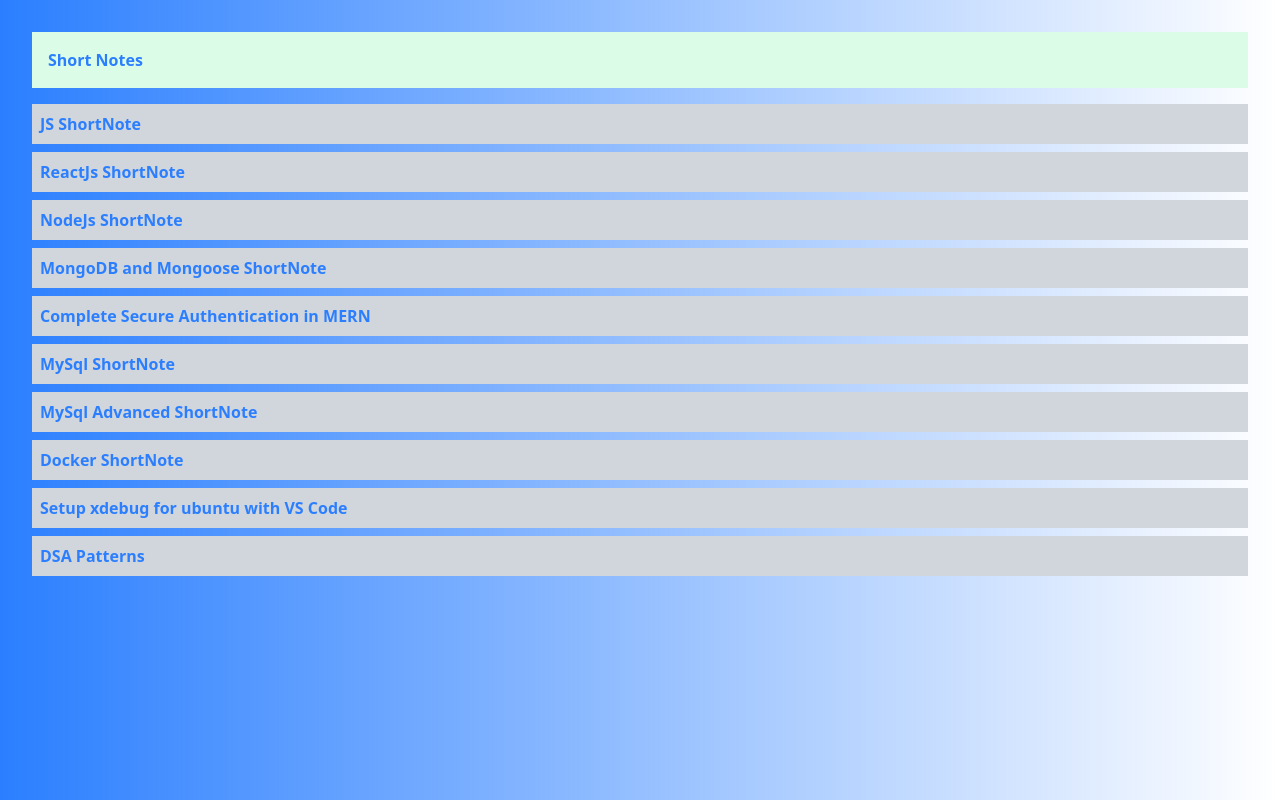
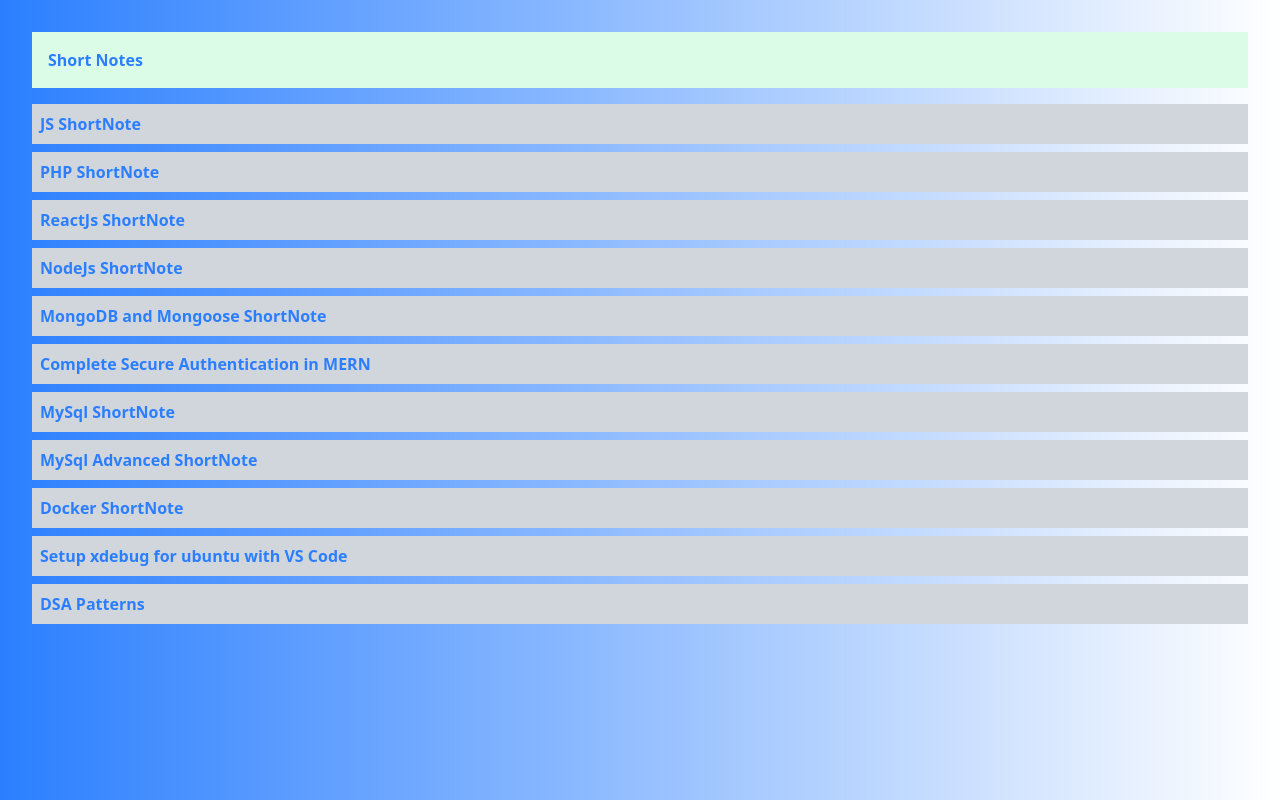
Before and after one commit to dissanayakeG/dissanayakeG.github.io, a plain HTML site: page index.html in a window 1280 px wide. Drawn offline with nearby package versions, Linux system fonts and the light colour scheme.

Commit message:
docs: add php link

```diff
--- a/index.html
+++ b/index.html
@@ -20,6 +20,14 @@
 						href="./javascript.html"
 						class="block p-2 text-blue-500 font-bold bg-gray-300 mb-1 hover:text-white hover:bg-gray-500 hover:bg-gray-200 hover:text-blue-500"
 						>JS ShortNote</a
+					>
+				</li>
+
+				<li class="mb-1">
+					<a
+						href="./PHP.html"
+						class="block p-2 text-blue-500 font-bold bg-gray-300 mb-1 hover:text-white hover:bg-gray-500 hover:bg-gray-200 hover:text-blue-500"
+						>PHP ShortNote</a
 					>
 				</li>
 
```
